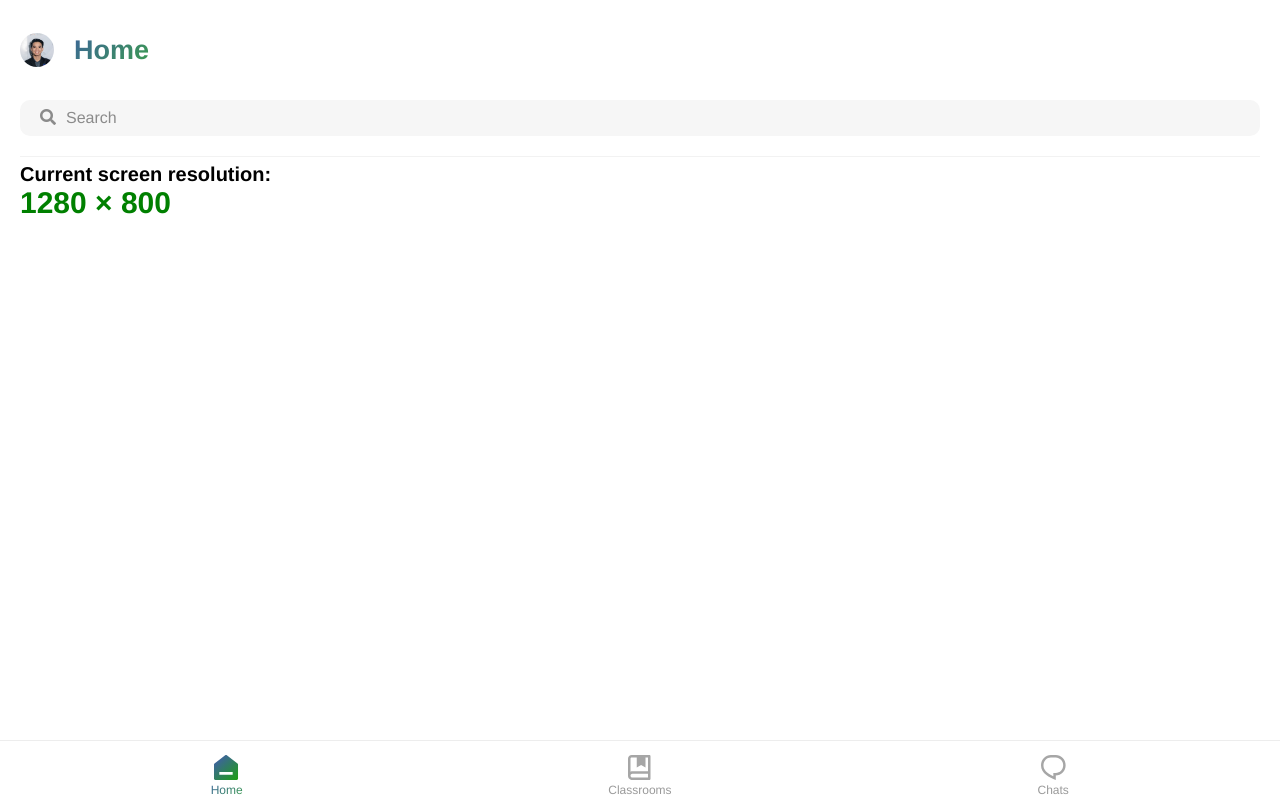
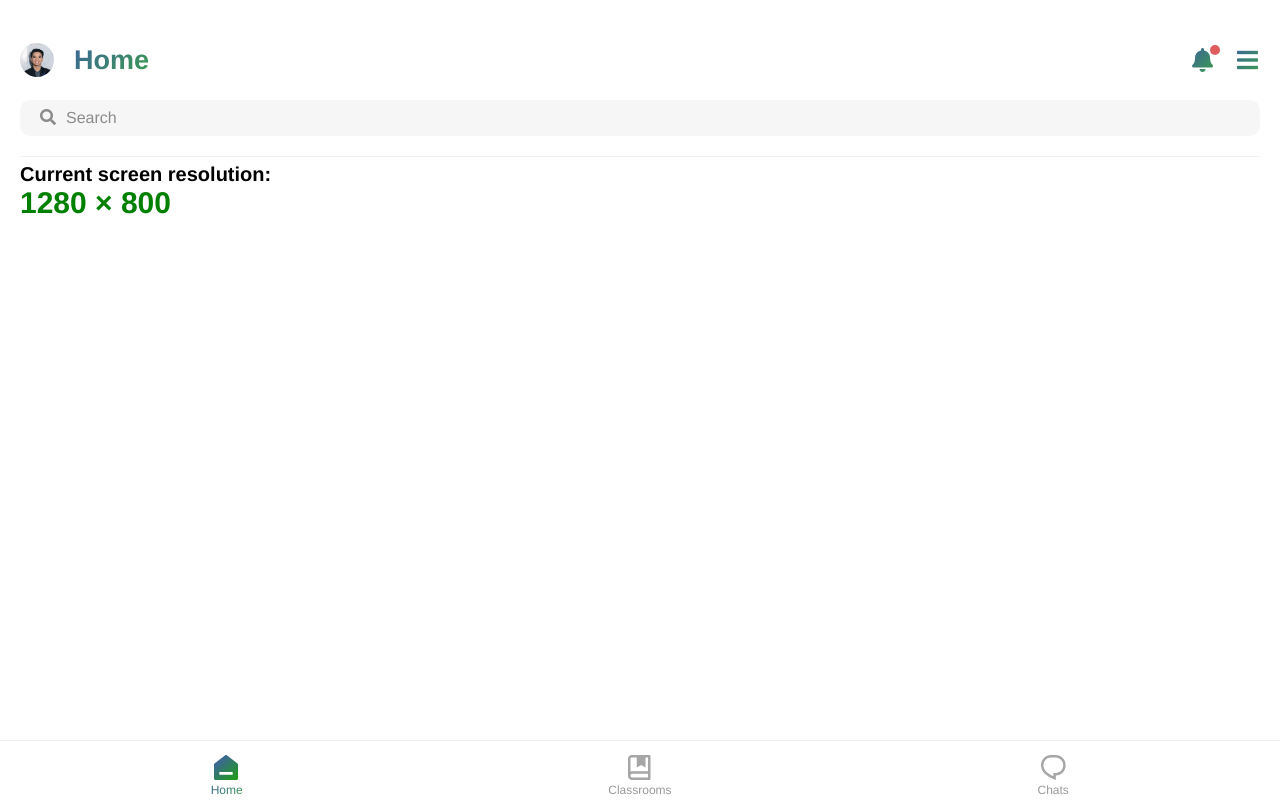
Before and after one commit to golfixed/CPE401_SeniorProj, a Vue app: page / in a window 1280 px wide. Built offline with nearby package versions, Linux system fonts and the light colour scheme.

Commit message:
button layout added

```diff
--- a/src/components/template/pagetitle.vue
+++ b/src/components/template/pagetitle.vue
@@ -8,8 +8,18 @@
     </div>
 
     <div class="titlebar-right">
-      <div class="option-btn">
-        <img src="/img/icons/threedots_white.svg" draggable="false" />
+      <div class="top-btn" v-if="currentRoute == '/'">
+        <i class="fas fa-bell"></i>
+        <div class="noti-badge"></div>
+      </div>
+      <div
+        class="top-btn"
+        v-if="currentRoute == '/classrooms' || currentRoute == '/chats'"
+      >
+        <i class="fas fa-plus"></i>
+      </div>
+      <div class="top-btn">
+        <i class="fas fa-bars"></i>
       </div>
     </div>
   </div>
@@ -18,19 +28,23 @@
 <script>
 export default {
   name: "pagetitle",
+  computed: {
+    currentRoute: function () {
+      return this.$route.path;
+    },
+  },
 };
 </script>
 
 <style lang="scss" scpoed>
 #app-title {
-  height: 60px;
-  padding: 0 30px;
+  height: 80px;
   display: flex;
   justify-content: space-between;
   align-items: center;
   background: rgba(255, 255, 255, 0.8);
   backdrop-filter: blur(80px);
-  padding: 5px 20px 20px 20px;
+  padding: 0 20px;
   @media screen and (max-width: 375px) {
     padding: 0 20px;
   }
@@ -67,16 +81,39 @@ export default {
     }
   }
   .titlebar-right {
+    display: flex;
+    align-items: center;
     justify-content: flex-end;
-    .option-btn {
-      width: 20px;
-      height: 30px;
+    .top-btn {
+      width: 25px;
+      height: 50px;
+      margin-right: 20px;
       display: flex;
-      justify-content: flex-end;
       align-items: center;
-      img {
-        width: 20px;
+      justify-content: center;
+      position: relative;
+      i {
+        font-size: 24px;
+        background: linear-gradient(
+          135deg,
+          rgba(60, 102, 151, 1) 0%,
+          rgba(59, 155, 80, 1) 100%
+        );
+        -webkit-background-clip: text;
+        -webkit-text-fill-color: transparent;
       }
+      div.noti-badge {
+        height: 10px;
+        width: 10px;
+        background-color: #df5d5d;
+        border-radius: 100px;
+        position: absolute;
+        top: 10px;
+        right: -5px;
+      }
+    }
+    .top-btn:last-child {
+      margin-right: 0;
     }
   }
 }
```
